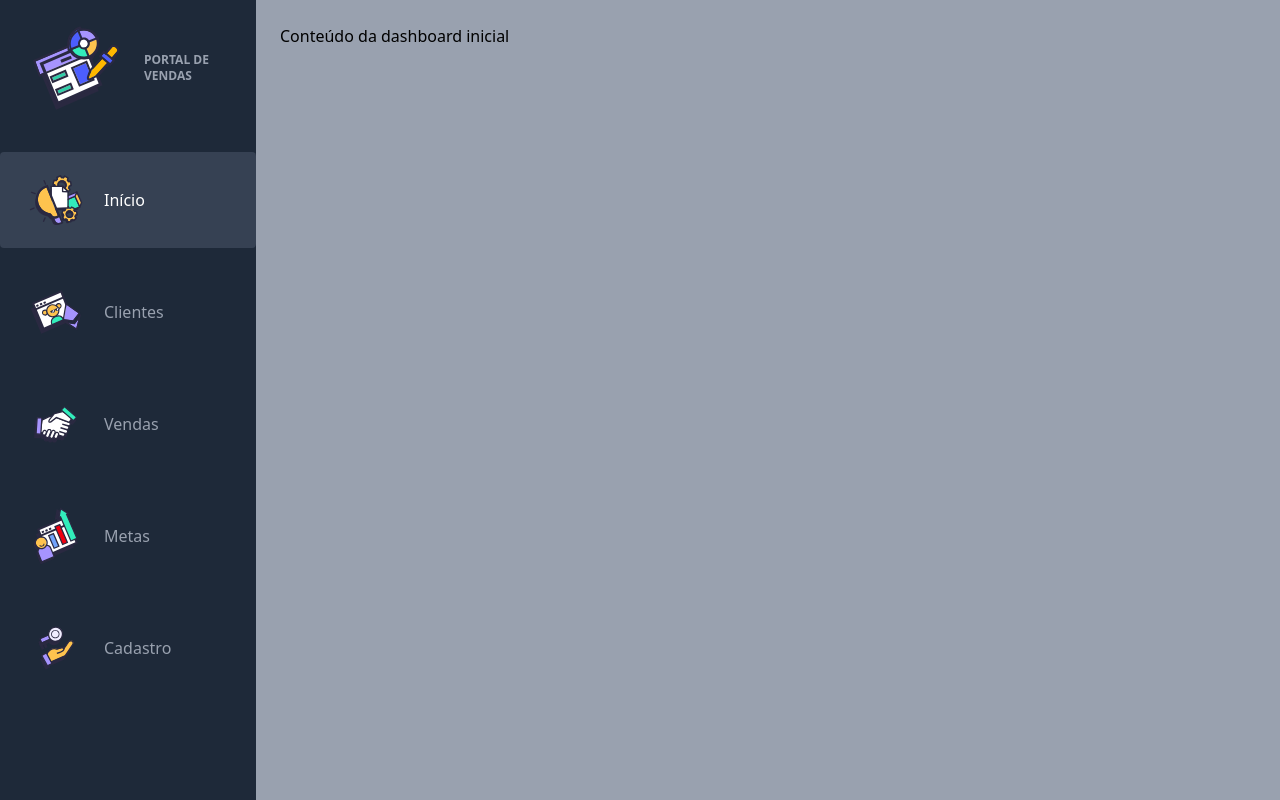
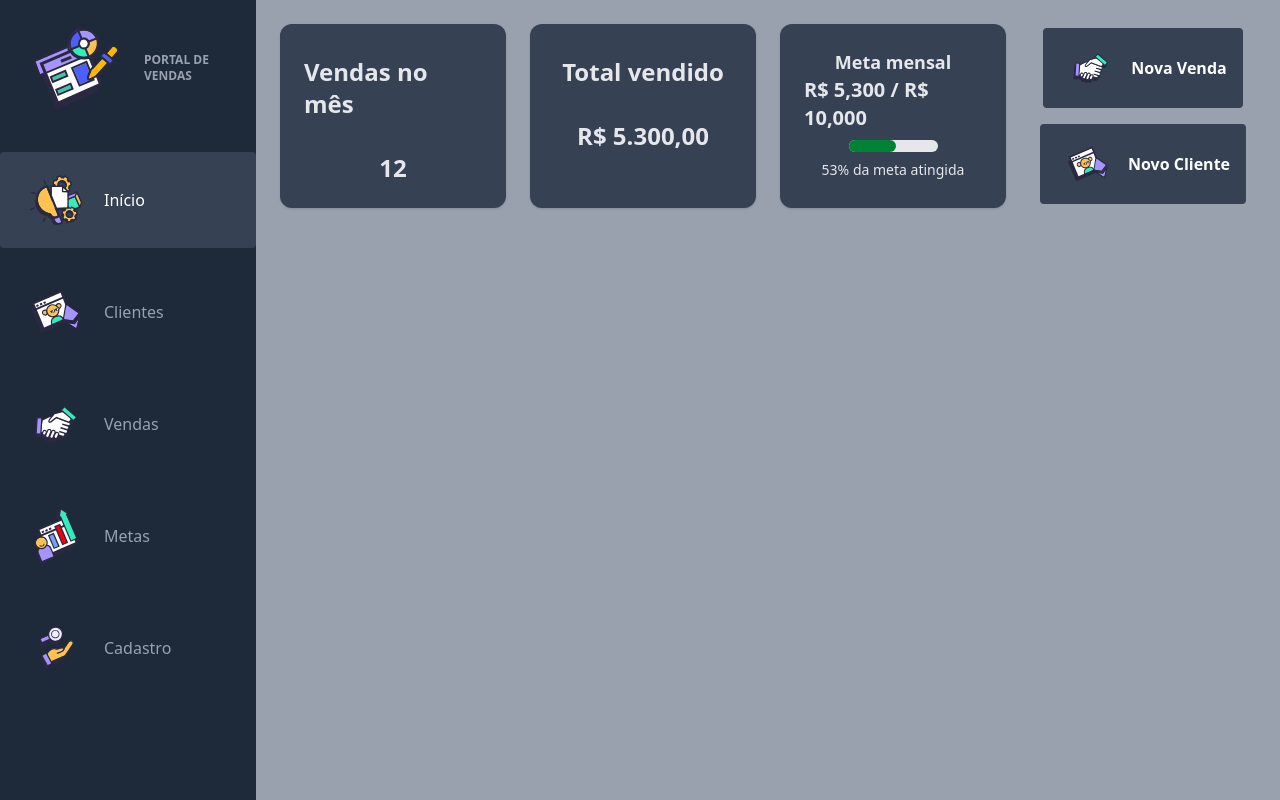
Before and after one commit to MatheusGomes00/ProjetosJS-TS-NEST-REACT, a React (Vite) app in the folder InterfaceReact/frontv1/: page /home in a window 1280 px wide. Built offline with nearby package versions, Linux system fonts and the light colour scheme.

Commit message:
feat: iniciada dashboard, cards superiores e botoes

```diff
--- a/InterfaceReact/frontv1/src/pages/Home/home.jsx
+++ b/InterfaceReact/frontv1/src/pages/Home/home.jsx
@@ -1,7 +1,34 @@
+import {CardInfo, CardMeta} from "../../components/cards.jsx";
+import {BlueButton, GreenButton} from "../../components/buttons.jsx";
+import vendas from "../../assets/vendas1.svg";
+import clientes from "../../assets/clientes1.svg";
+import React from "react";
+
+
 const Home = () => {
+    const handleNovaVenda = () => {
+        console.log("Nova venda adicionada!");
+    }
+    const handleNovoCliente = () => {
+        console.log("Novo cliente adicionado!");
+    }
+
     return (
-        <div>
-            <h1>Conteúdo da dashboard inicial</h1>
+        <div className={"grid grid-cols-1 md:grid-cols-4 gap-6"}>
+            <CardInfo title="Vendas no mês">12</CardInfo>
+            <CardInfo title={"Total vendido"}> R$ 5.300,00</CardInfo>
+            <CardMeta title={"Meta mensal"} valorAtual={5300} meta={10000}/>
+
+            <div className={"flex flex-col items-center justify-center gap-4"}>
+                <GreenButton onClick={handleNovaVenda}>
+                    <img src={vendas} className="w-16 h-16"  alt={"icone da vendas"} />
+                    Nova Venda
+                </GreenButton>
+                <BlueButton onClick={handleNovoCliente}>
+                    <img src={clientes} className="w-16 h-16"  alt={"icone cliente"} />
+                    Novo Cliente
+                </BlueButton>
+            </div>
         </div>
     );
 }
```
Also changed, not shown: InterfaceReact/frontv1/src/routes/AppRoutes.jsx (+5 -7 lines).
